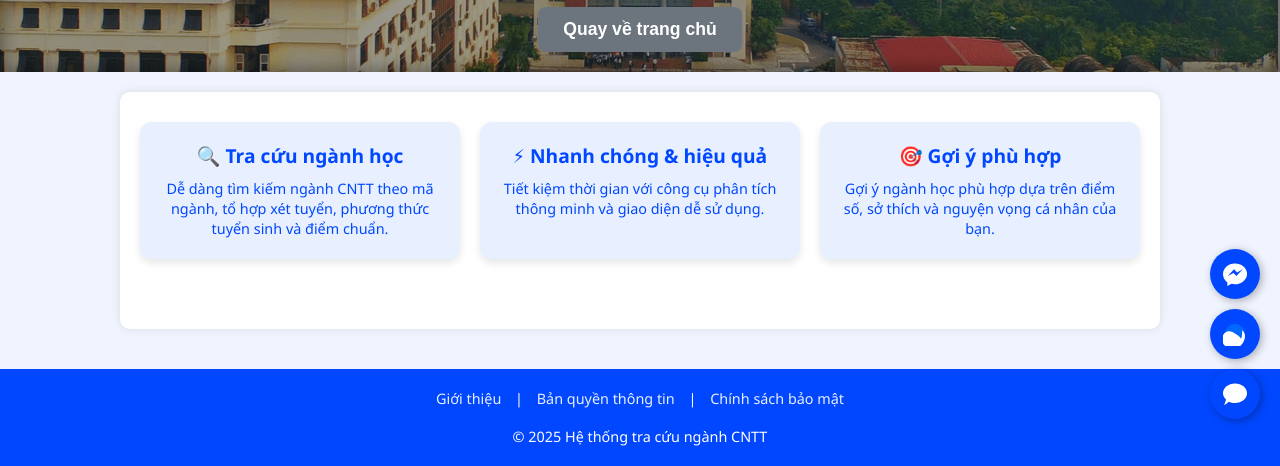
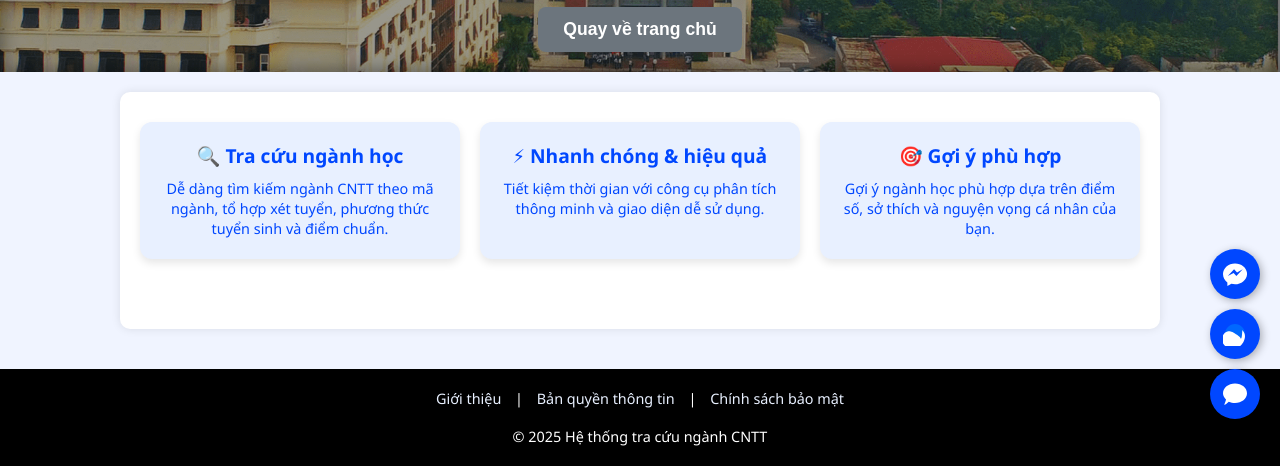
Before and after one commit to mrnam0710/TTCSN, a plain HTML site: page index.html in a window 1280 px wide. Shown: the part 361-827 px from the top of the page. Drawn offline with Linux system fonts and the light colour scheme.

Commit message:
Update STYLE.css

```diff
--- a/STYLE.css
+++ b/STYLE.css
@@ -256,7 +256,7 @@
     footer {
       text-align: center;
       padding: 20px;
-      background: #0047FF;
+      background: black;
       color: white;
       font-size: 0.9em;
       margin-top: auto;
```
